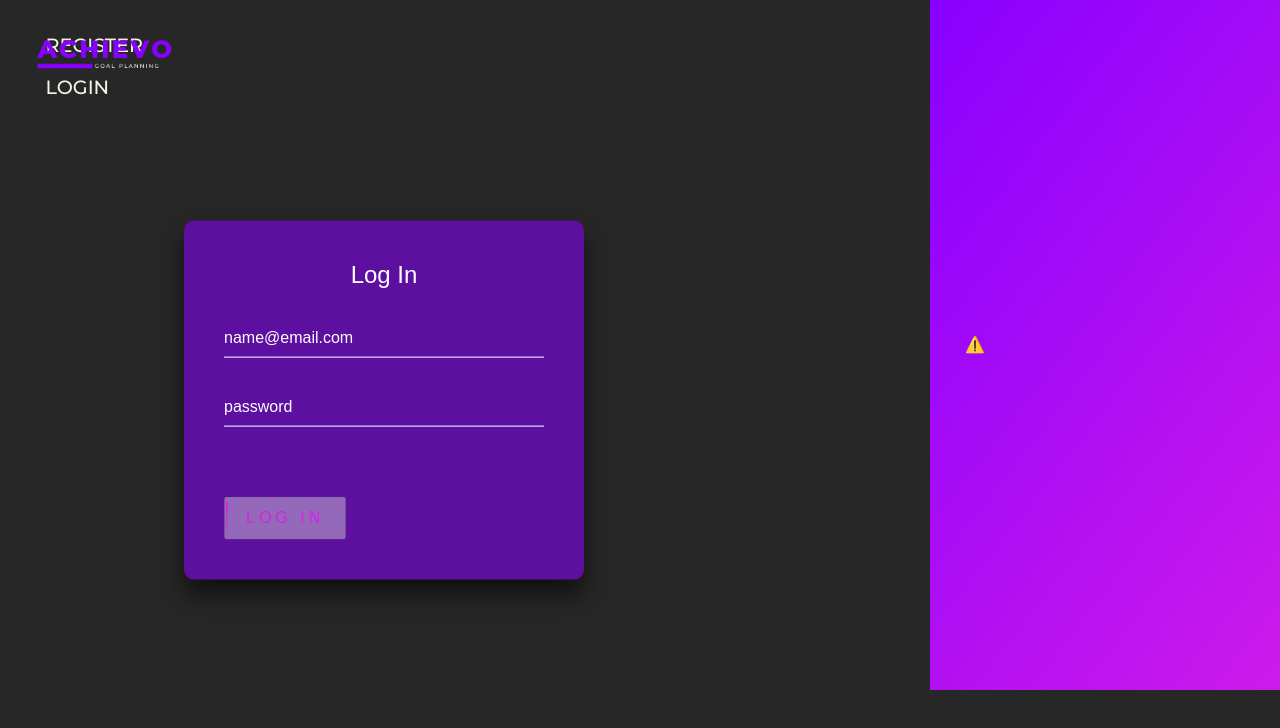
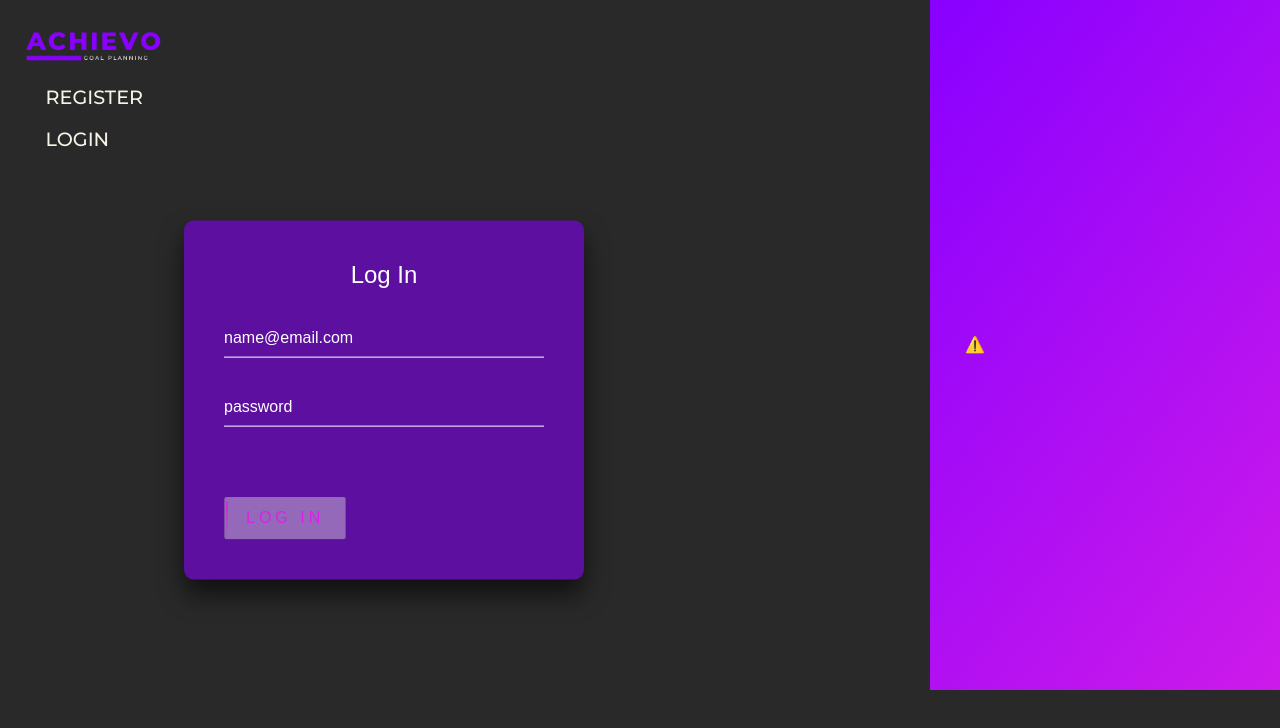
Before and after one commit to Atejan07/Achievo, a React (Create React App) app in the folder client/: page / in a window 1280 px wide. Shown: the top 728 px of the page. Built offline with nearby package versions, Linux system fonts and the light colour scheme; no server answers.

Commit message:
feat: css for navbar

```diff
--- a/client/src/Navbar.css
+++ b/client/src/Navbar.css
@@ -7,30 +7,33 @@
 }
 
 body {
-  background: #272727;
   font-family: "Montserrat", sans-serif;
 }
-
 
 .logo-home {
     margin-top: 10px;
     width: 150px;
-    position: absolute
+    position: absolute;
+    top: 2%;
+    left: 7%;
+    transform: translateX(-50%);
+    z-index: 999;
   }
 
-
-
-nav{
+  nav {
     overflow: hidden;
     position: fixed;
-  top: 3%;
+    top: 2%;
     left: 2%;
     width: 100%;
     display: flex;
     flex-direction: row;
+    z-index: 99;
+    margin-top: 60px;
   }
 
 nav a {
+  padding-top: 50px;
   color: #f6f4e6;
   text-decoration: none;
   display: block;
--- a/client/src/components/Navbar.js
+++ b/client/src/components/Navbar.js
@@ -8,8 +8,9 @@ const Navbar = ({ isAuthenticated }) => {
   console.log(isAuthenticated, "Authenticated");
 
   return (
+    <div>
+    <img src={logo} className="logo-home" />
     <nav className="nav-register">
-   <img src={logo} className="logo-home" />
       <ul>
         {isAuthenticated ? (
           <>
@@ -33,6 +34,7 @@ const Navbar = ({ isAuthenticated }) => {
       </ul>
       <div class="dot"></div>
     </nav>
+    </div>
   );
 };
 
--- a/client/src/components/Profile.js
+++ b/client/src/components/Profile.js
@@ -28,7 +28,7 @@ export default function Profile({ setIsAuthenticated }) {
 
   return (
     <div className="profile-page">
-      <ProfileNavbar></ProfileNavbar>
+      {/* <ProfileNavbar></ProfileNavbar> */}
       {user && <div style={{ color: "white" }}>hello {user.userName}</div>}
       <CategoryForm setItem={setItem} items={items}></CategoryForm>
       <CategoryList items={items} setItem={setItem}></CategoryList>
```
Lines whose indentation alone changed are shown as unchanged.
